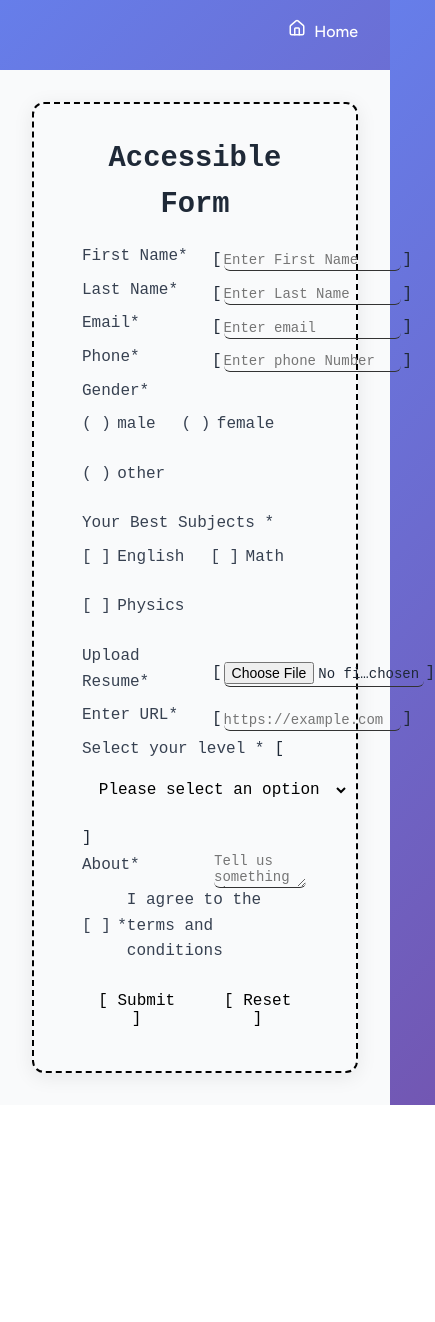
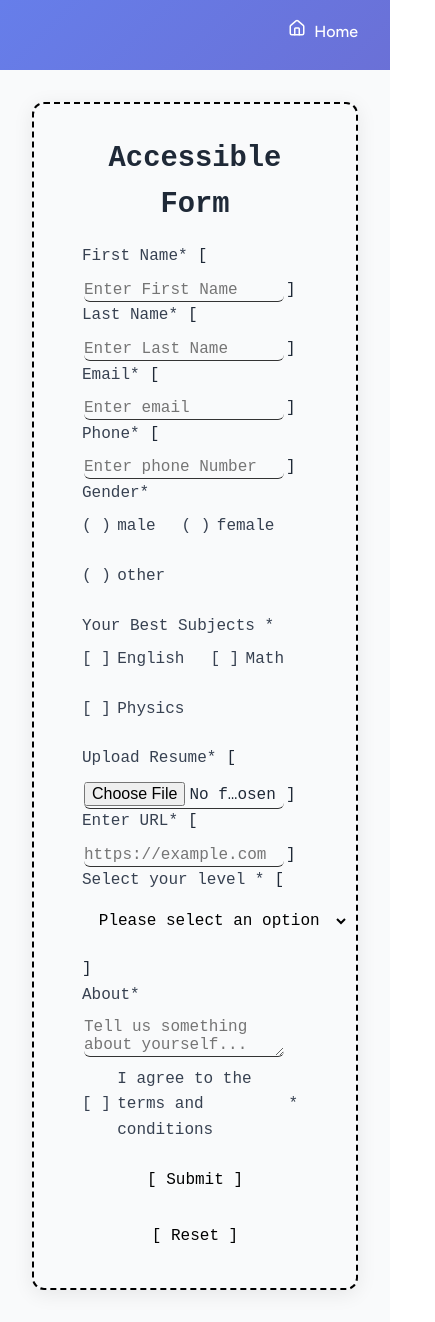
Before and after one commit to ellamm/portfolio, a React (Vite) app: page /apps/submission-form in a window 390 px wide. Shown: the whole page, 435 px wide, since content can reach past the window. Before the commit the page ends 1105 px from the top, so only its background shows below. Built offline with nearby package versions, Linux system fonts and the light colour scheme; a web font is replaced by a local one.

Commit message:
update responsiveness

```diff
--- a/src/apps/submission-form/SubmissionForm.jsx
+++ b/src/apps/submission-form/SubmissionForm.jsx
@@ -174,8 +174,8 @@ export default function SubmissionForm() {
             required
           />
           <label htmlFor="acceptTerms" className={styles.termsLabel}>
-            <span aria-hidden="true">*</span> I agree to the terms and
-            conditions
+            I agree to the terms and conditions
+            <span aria-hidden="true">*</span>
           </label>
         </div>
 
--- a/src/apps/submission-form/SubmissionForm.module.css
+++ b/src/apps/submission-form/SubmissionForm.module.css
@@ -5,6 +5,7 @@
   padding: 2rem;
   min-height: calc(100vh - 4rem);
   background: #f9fafb;
+  min-width: 390px;
 }
 
 .form {
@@ -66,7 +67,7 @@ textarea {
   border-bottom: 1px solid #333;
   background-color: transparent;
   padding: 2px 0;
-  font-size: 14px;
+  font-size: 1rem;
   width: 200px;
   outline: none;
   margin: 0 2px;
@@ -193,3 +194,13 @@ select:focus {
   cursor: not-allowed;
   border-radius: 12px;
 }
+
+@media (max-width: 480px) {
+  .formRow {
+    display: block;
+  }
+
+  .buttonContainer {
+    flex-direction: column;
+  }
+}
```
